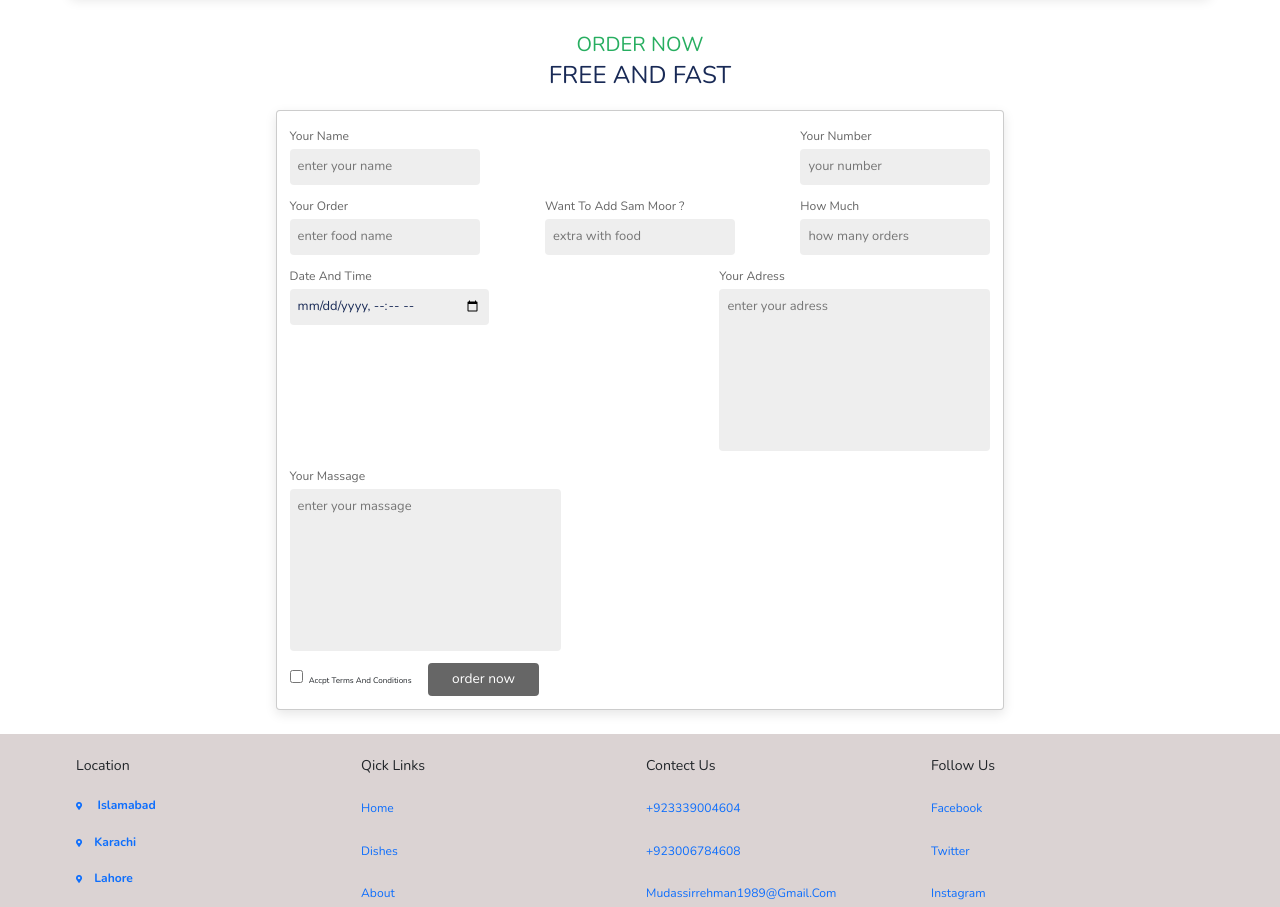
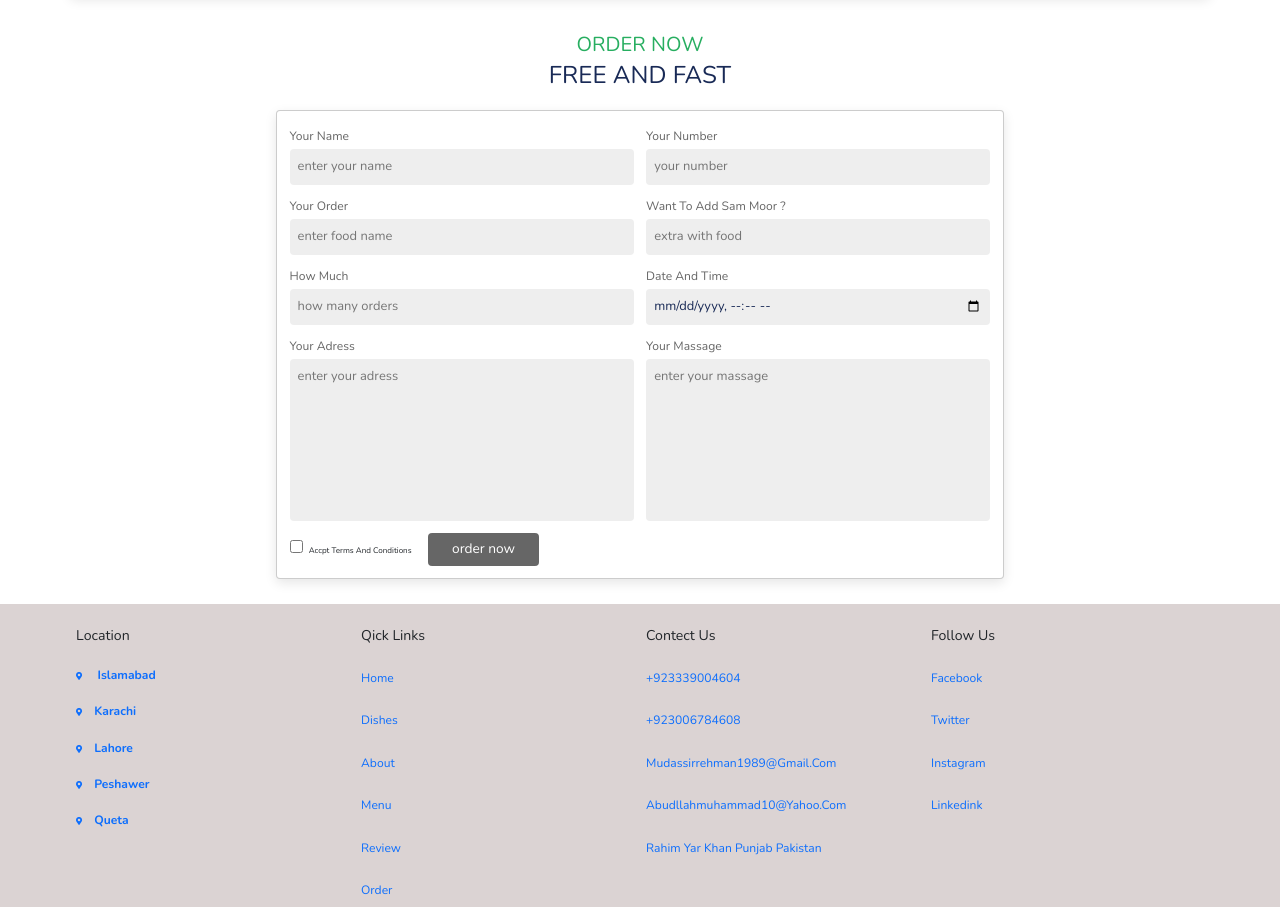
Before and after one commit to Mudassirrahman/Stiller-bakers, a React (Create React App) app: page / in a window 1280 px wide. Shown: the part 4100-5007 px from the top of the page. Built offline with nearby package versions, Linux system fonts and the light colour scheme.

Commit message:
Update Order.jsx
Css improved

```diff
--- a/src/Component/Order.jsx
+++ b/src/Component/Order.jsx
@@ -20,38 +20,38 @@ export default function Order() {
         <h3 className="sub-heading">order now</h3>
         <h1 className="heading"> free and fast</h1>
         <form onSubmit={handleSubmit}>
-          <div className="inputbox">
-            <div className="input">
+          <div className="inputbox row">
+            <div className="input col-lg-6 col-md-6 col-sm-6 col-12">
               <span>your name</span>
               <input type="text" name="name" placeholder="enter your name" value={contactInfo.name} onChange={handleChange} required />
             </div>
-            <div className="input">
+            <div className="input col-lg-6 col-md-6 col-sm-6 col-12">
               <span>your number</span>
               <input type="number" name="num" placeholder="your number" value={contactInfo.num} onChange={handleChange} required/>
             </div>
           </div>
-          <div className="inputbox">
-            <div className="input">
+          <div className="inputbox row">
+            <div className="input col-lg-6 col-md-6 col-sm-6 col-12">
               <span>your order</span>
               <input type="text" name="order" placeholder="enter food name" value={contactInfo.order} onChange={handleChange} required/>
             </div>
-            <div className="input">
+            <div className="input col-lg-6 col-md-6 col-sm-6 col-12">
               <span>want to add sam moor ?</span>
               <input type="text" placeholder="extra with food" name="extra" value={contactInfo.extra} onChange={handleChange} required />
             </div>
-            <div className="input">
+            <div className="input col-lg-6 col-md-6 col-sm-6 col-12">
               <span>how much</span>
               <input type="text" placeholder="how many orders" name="cnt" value={contactInfo.cnt} onChange={handleChange} required/>
             </div>
-            <div className="input">
+            <div className="input col-lg-6 col-md-6 col-sm-6 col-12">
               <span>date and time</span>
               <input type="datetime-local" name="date" value={contactInfo.date} onChange={handleChange} required />
             </div>
-            <div className="input">
+            <div className="input col-lg-6 col-md-6 col-sm-6 col-12">
               <span>your adress</span>
               <textarea type="text" placeholder="enter your adress" cols="30" rows="10" name="adress" value={contactInfo.adress} onChange={handleChange}></textarea>
             </div>
-            <div className="input">
+            <div className="input col-lg-6 col-md-6 col-sm-6 col-12">
               <span>your massage</span>
               <textarea type="text" placeholder="enter your massage" cols="30" rows="10" name="msg" value={contactInfo.msg} onChange={handleChange}></textarea>
             </div>
```
